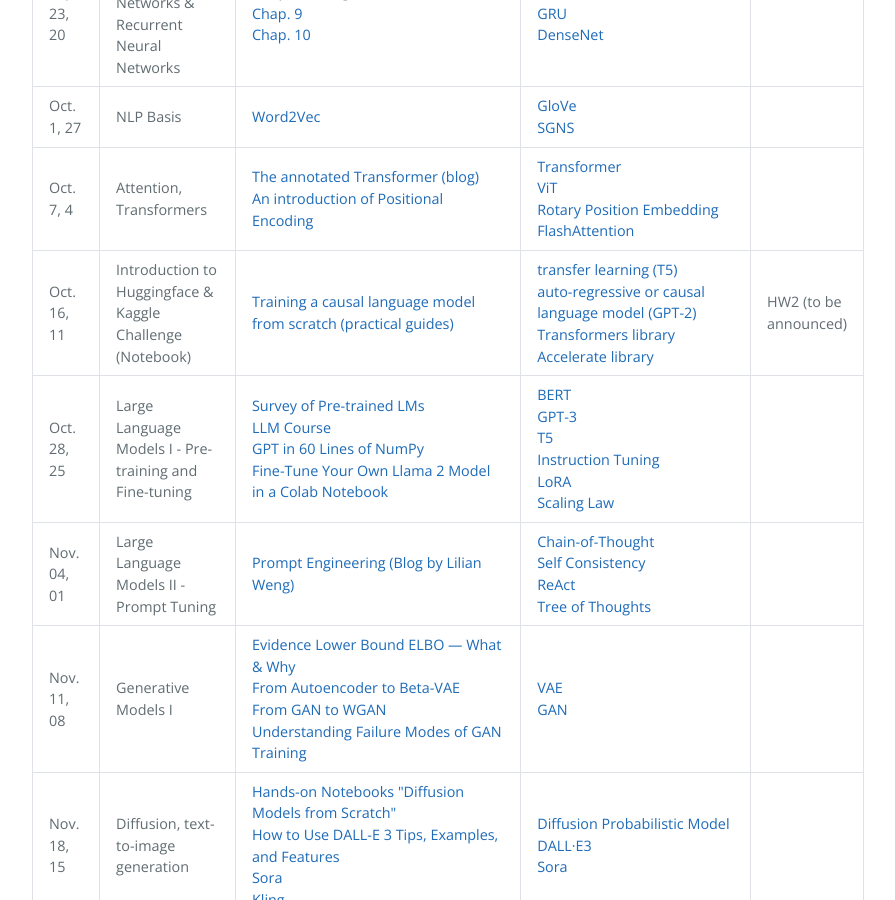
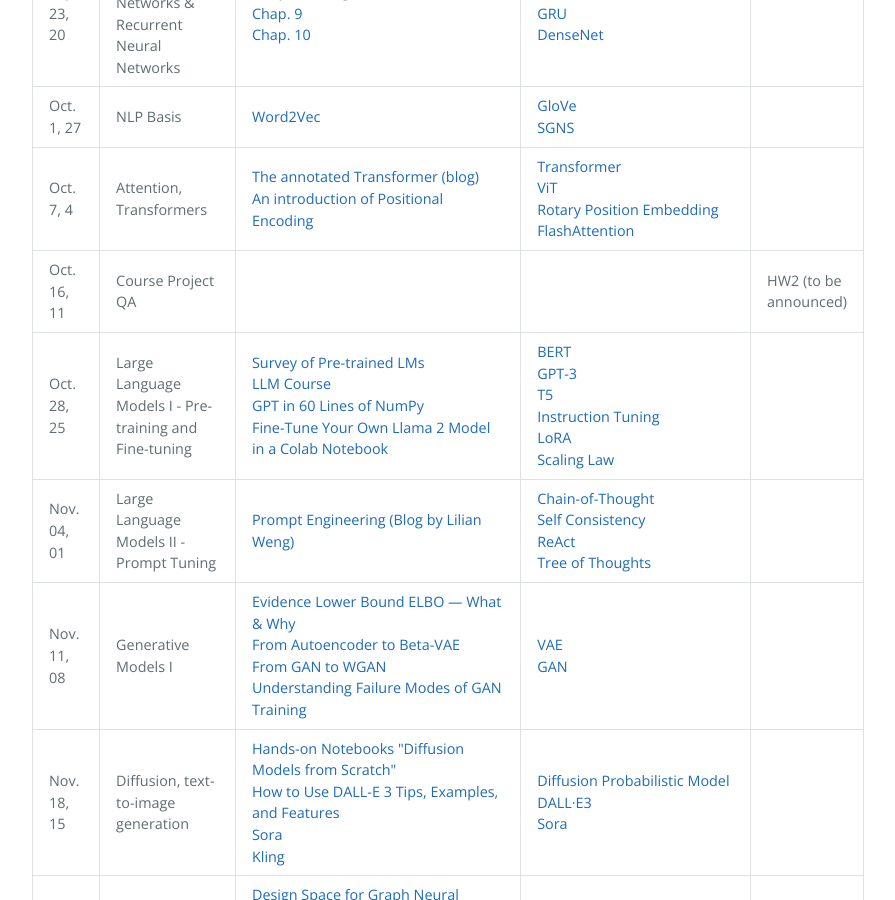
Before and after one commit to DeepGraphLearning/MATH60630A_2024A, a Jekyll site: the page built from schedule.md, in a window 1280 px wide and 900 px high, scrolled down 951 px. Shown: the whole window, without its empty margins (192-1087 px from the left). Built offline with Jekyll 4.4.1, drawn with Linux system fonts in a browser that asks for light colours; part of the change alters nothing that is shown.

```diff
--- a/schedule.md
+++ b/schedule.md
@@ -105,19 +105,20 @@ schedule:
         url: https://arxiv.org/abs/2205.14135
   - date: Oct.<br>16, 11
     topics:
-      - name: Introduction to Huggingface & Kaggle Challenge (Notebook)
-    readings:
-      - name: Training a causal language model from scratch (practical guides)
-        url: https://huggingface.co/learn/nlp-course/chapter7/6?fw=pt
-    references:
-      - name: transfer learning (T5)
-        url: https://arxiv.org/abs/1910.10683
-      - name: auto-regressive or causal language model (GPT-2)
-        url: https://d4mucfpksywv.cloudfront.net/better-language-models/language_models_are_unsupervised_multitask_learners.pdf
-      - name: Transformers library
-        url: https://huggingface.co/docs/transformers/index
-      - name: Accelerate library
-        url: https://huggingface.co/docs/accelerate/index
+#      - name: Introduction to Huggingface & Kaggle Challenge (Notebook)
+      - name: Course Project QA
+#    readings:
+#      - name: Training a causal language model from scratch (practical guides)
+#        url: https://huggingface.co/learn/nlp-course/chapter7/6?fw=pt
+#    references:
+#      - name: transfer learning (T5)
+#        url: https://arxiv.org/abs/1910.10683
+#      - name: auto-regressive or causal language model (GPT-2)
+#        url: https://d4mucfpksywv.cloudfront.net/better-language-models/language_models_are_unsupervised_multitask_learners.pdf
+#      - name: Transformers library
+#        url: https://huggingface.co/docs/transformers/index
+#      - name: Accelerate library
+#        url: https://huggingface.co/docs/accelerate/index
     homeworks:
       - name: HW2 (to be announced)
   #        url: https://www.dropbox.com/s/j2w4cpq14jypkbe/HW2.pdf?dl=0
```
